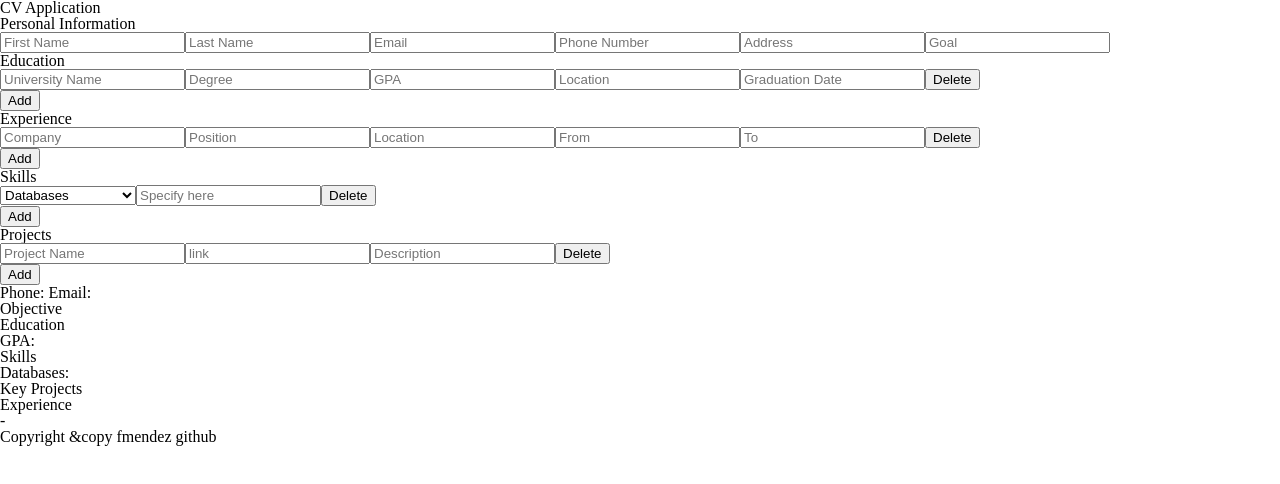
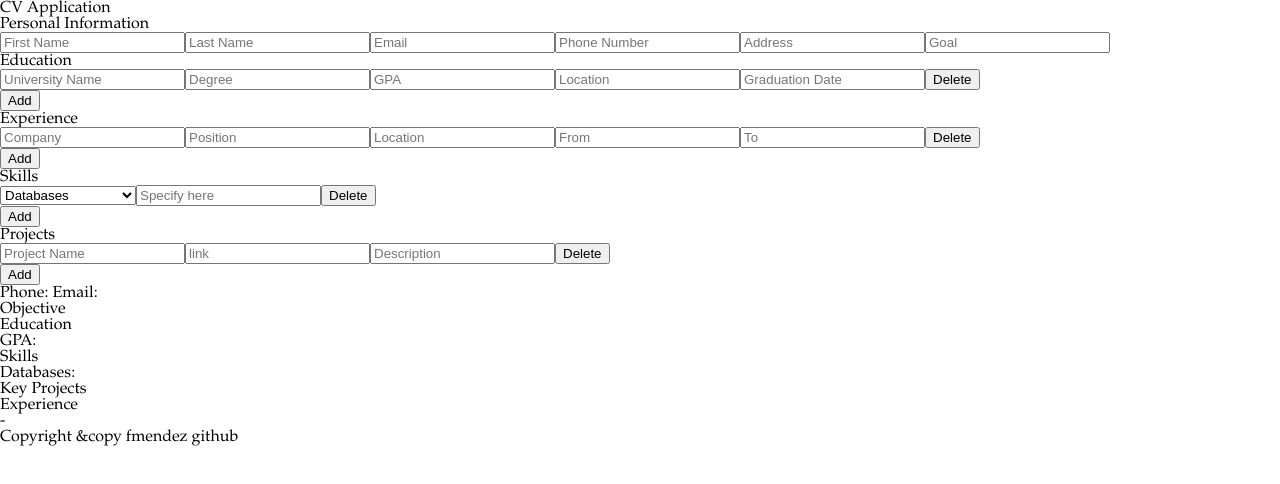
Before and after one commit to fmendezr/cv-application, a React (Create React App) app: page / in a window 1280 px wide. Shown: the top 484 px of the page. Built offline with nearby package versions, Linux system fonts and the light colour scheme.

Commit message:
add font family to entire app

```diff
--- a/src/App.css
+++ b/src/App.css
@@ -46,3 +46,7 @@ table {
 	border-collapse: collapse;
 	border-spacing: 0;
 }
+
+html {
+    font-family: Garamond,Baskerville,Baskerville Old Face,Hoefler Text,Times New Roman,serif;
+}
```
